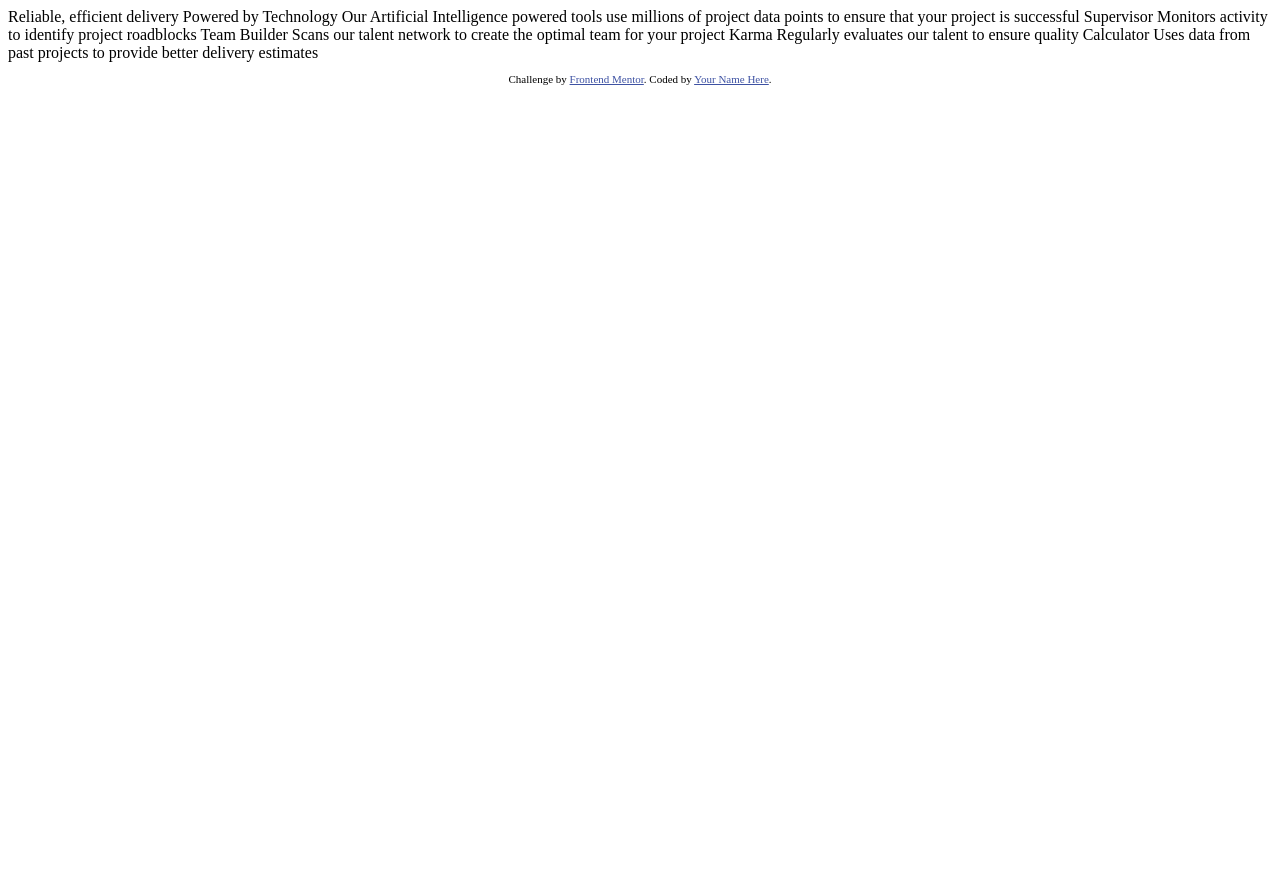
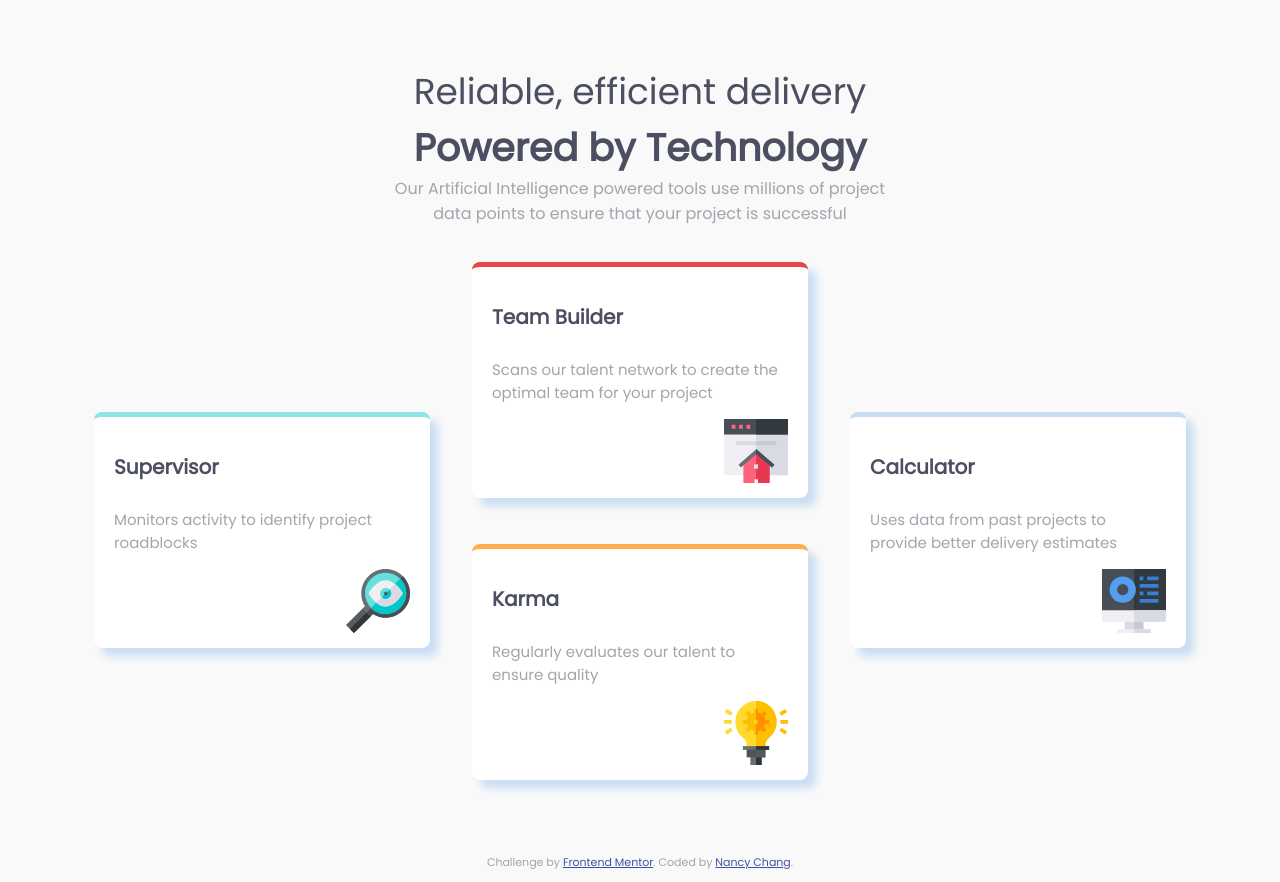
Before and after one commit to nancyychang/frontend-challenge-1, a plain HTML site: page index.html in a window 1280 px wide. Before the commit the page ends 800 px from the top, so only its background shows below. Drawn offline with Linux system fonts and the light colour scheme.

Commit message:
layout for web attempt 1

```diff
--- /dev/null
+++ b/assets/css/index.css
@@ -0,0 +1,94 @@
+body {
+  font-family: 'Poppins', sans-serif;
+  background-color: #f9f9f9;
+}
+
+#first-heading {
+  font-weight: 200;
+  font-size: 36px;
+  text-align: center;
+  color: #4C4E61;
+  margin-top: 64px;
+}
+
+#second-heading {
+  font-weight: 600;
+  font-size: 38px;
+  text-align: center;
+  color: #4C4E61;
+}
+
+#description {
+  text-align: center;
+  margin-left: 30%;
+  margin-right: 30%;
+  color: #A3A5AE;
+}
+
+.card {
+  box-shadow: 8px 8px 8px 0 #C8DCF3;
+  border-radius: 8px;
+  background-color: white;
+  /* width: 25%; */
+
+  margin-left: 16px;
+  margin-right: 16px;
+  margin-top:16px;
+
+  border-top-style: solid;
+  border-top-width: thick;
+
+  position: relative;
+}
+
+.container {
+  padding: 8px 20px;
+}
+
+h4 {
+  font-size: 20px;
+  color: #4C4E61;
+}
+
+p {
+  font-size: 15px;
+  color: #A3A5AE;
+}
+
+/* .container img {
+  text-align: right;
+} */
+
+#cards {
+  display: grid;
+  grid-template-columns: repeat(3, 1fr);
+  grid-template-rows: repeat(2, 1fr);
+  padding: 10px 20px;
+  margin: 10px 50px;
+  grid-column-gap: 10px;
+  grid-row-gap: 30px;
+}
+
+#supervisor {
+  border-top-color: #8FE5E5;
+  top: 150px;
+}
+
+#team-builder {
+  border-top-color: #E84545;
+}
+
+#karma {
+  border-top-color: #FCAF4A;
+  grid-column: 2;
+  grid-row: 2;
+}
+
+#calculator {
+  border-top-color: #C8DCF3;
+  top: 150px;
+}
+
+footer {
+  margin-top: 64px;
+}
--- a/index.html
+++ b/index.html
@@ -5,6 +5,9 @@
   <meta name="viewport" content="width=device-width, initial-scale=1.0"> <!-- displays site properly based on user's device -->
 
   <link rel="icon" type="image/png" sizes="32x32" href="./images/favicon-32x32.png">
+
+  <link href="https://fonts.googleapis.com/css?family=Poppins&display=swap" rel="stylesheet">
+  <link rel="stylesheet" type="text/css" href="assets/css/index.css">
 
   <title>Frontend Mentor | Four card feature section</title>
 
@@ -16,29 +19,51 @@
 </head>
 <body>
 
-  Reliable, efficient delivery
-  Powered by Technology
+  <div id="first-heading">Reliable, efficient delivery</div>
+  <div id="second-heading"><strong>Powered by Technology</strong></div>
 
-  Our Artificial Intelligence powered tools use millions of project data points
-  to ensure that your project is successful
+  <div id="description">Our Artificial Intelligence powered tools use millions of project data points
+  to ensure that your project is successful</div>
 
-  Supervisor
-  Monitors activity to identify project roadblocks
+  <div id="cards">
+    <div class="card" id="supervisor">
+      <div class="container">
+        <h4><b>Supervisor</b></h4>
+        <p>Monitors activity to identify project roadblocks</p>
+        <div style="text-align:right"><img src="images/icon-supervisor.svg" alt="Supervisor"></div>
+      </div>
+    </div>
 
-  Team Builder
-  Scans our talent network to create the optimal team for your project
+    <div class="card" id="team-builder">
+      <div class="container">
+        <h4><b>Team Builder</b></h4>
+        <p>Scans our talent network to create the optimal team for your project</p>
+        <div style="text-align:right"><img src="images/icon-team-builder.svg" alt="Team Builder"></div>
+      </div>
+    </div>
 
-  Karma
-  Regularly evaluates our talent to ensure quality
+    <div class="card" id="karma">
+      <div class="container">
+        <h4><b>Karma</b></h4>
+        <p>Regularly evaluates our talent to ensure quality</p>
+        <div style="text-align:right"><img src="images/icon-karma.svg" alt="Karma"></div>
+      </div>
+    </div>
 
-  Calculator
-  Uses data from past projects to provide better delivery estimates
+    <div class="card" id="calculator">
+      <div class="container">
+        <h4><b>Calculator</b></h4>
+        <p>Uses data from past projects to provide better delivery estimates</p>
+        <div style="text-align:right"><img src="images/icon-calculator.svg" alt="Calculator"></div>
+      </div>
+    </div>
+  </div>
 
 
   <footer>
     <p class="attribution">
       Challenge by <a href="https://www.frontendmentor.io?ref=challenge" target="_blank">Frontend Mentor</a>.
-      Coded by <a href="#">Your Name Here</a>.
+      Coded by <a href="nancyychang.github.io">Nancy Chang</a>.
     </p>
   </footer>
 </body>
```
